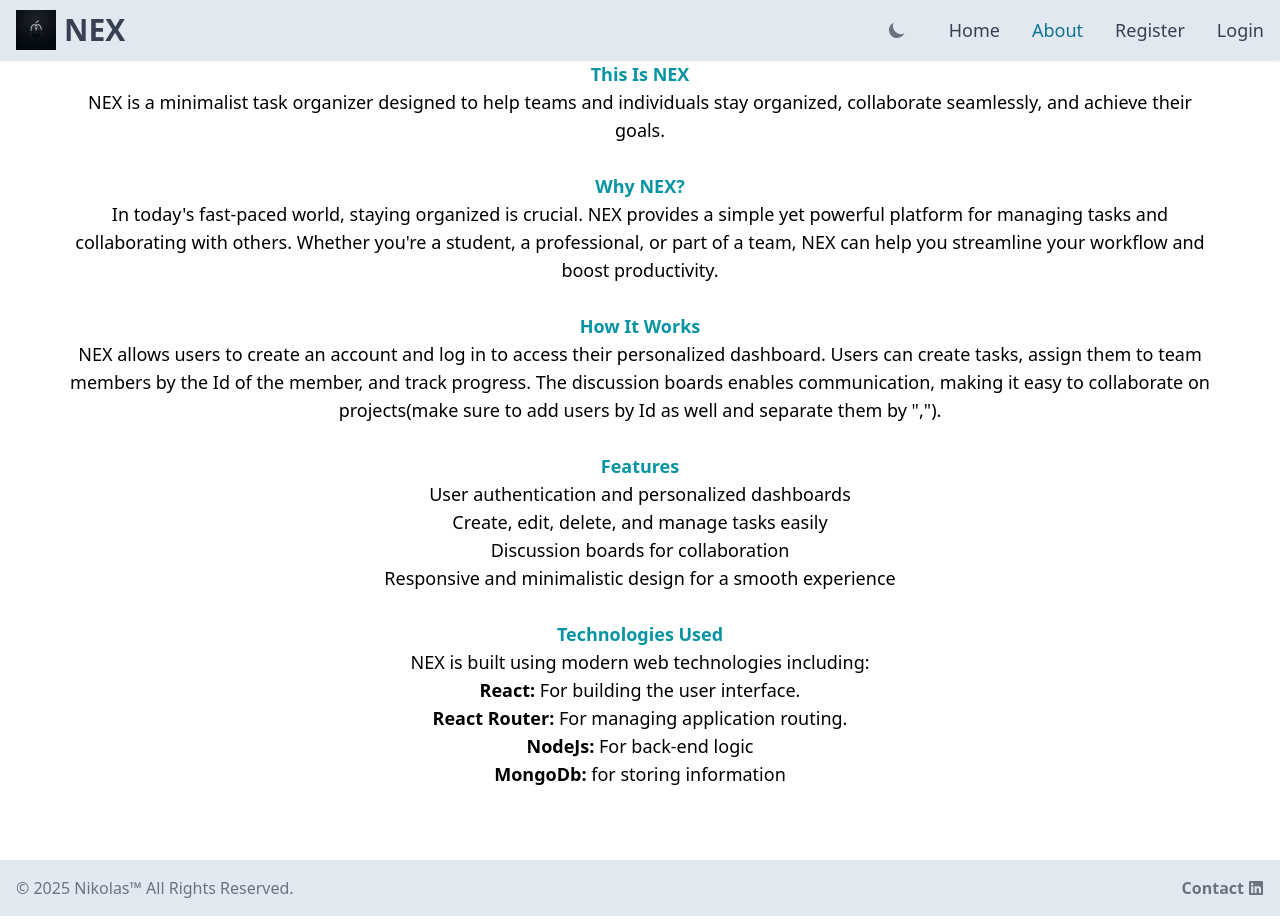
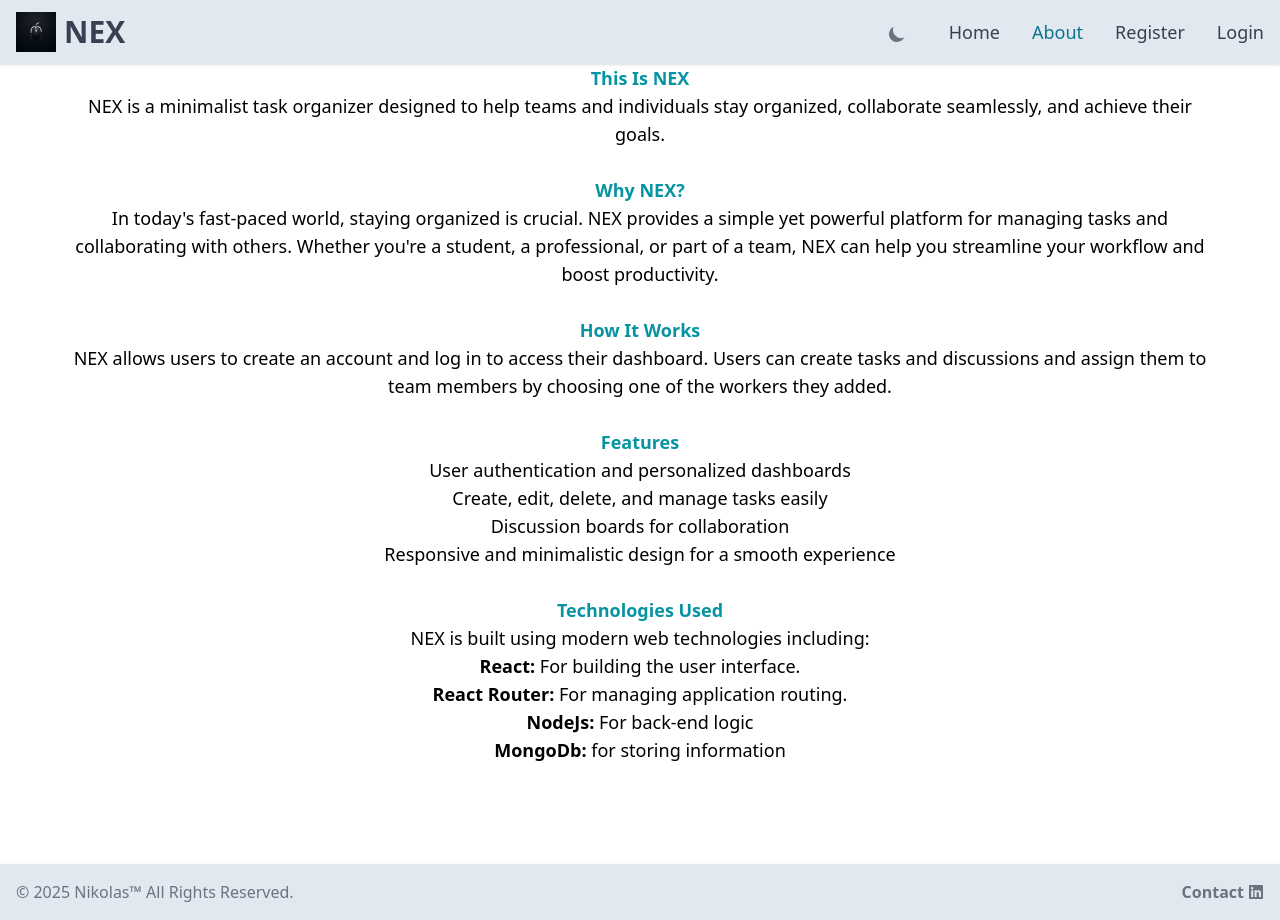
Before and after one commit to Nicholas5554/FrontEnd--Major-Project, a React (Vite) app: page /about in a window 1280 px wide. Built offline with nearby package versions, Linux system fonts and the light colour scheme; no server answers.

Commit message:
fixed night mode icon

```diff
--- a/src/Pages/About/About.tsx
+++ b/src/Pages/About/About.tsx
@@ -14,7 +14,7 @@ const About = () => {
             <br />
             <h2 className="font-bold text-teal-500">How It Works</h2>
             <p>
-                NEX allows users to create an account and log in to access their personalized dashboard. Users can create tasks, assign them to team members by the Id of the member, and track progress. The discussion boards enables communication, making it easy to collaborate on projects(make sure to add users by Id as well and separate them by ",").
+                NEX allows users to create an account and log in to access their dashboard. Users can create tasks and discussions and assign them to team members by choosing one of the workers they added.
             </p>
             <br />
 
--- a/src/components/Header/Header.tsx
+++ b/src/components/Header/Header.tsx
@@ -28,20 +28,20 @@ const Header = () => {
                     <TextInput rightIcon={FaSearch} onChange={search} />
                 </Navbar.Brand>}
 
-                <DarkThemeToggle className="mt-0.8" />
+                <DarkThemeToggle className="mt-1" />
 
                 {!user && <Navbar.Link as={Link} href="/" to="/" active={loc === '/'} className="relative hover:after:w-full after:absolute after:left-0 after:-bottom-1
-           after:h-[2px] after:w-0 after:bg-blue-500 after:transition-all after:duration-300 text-lg mt-1.5">
+           after:h-[2px] after:w-0 after:bg-blue-500 after:transition-all after:duration-300 text-lg mt-2">
                     Home
                 </Navbar.Link>}
 
                 <Navbar.Link as={Link} href="/about" to="/about" active={loc === '/about'} className="relative hover:after:w-full after:absolute after:left-0 after:-bottom-1
-           after:h-[2px] after:w-0 after:bg-blue-500 after:transition-all after:duration-300 text-lg mt-1.5">
+           after:h-[2px] after:w-0 after:bg-blue-500 after:transition-all after:duration-300 text-lg mt-2">
                     About
                 </Navbar.Link>
 
                 {user && (<Navbar.Link as={Link} href="/profile" to="/profile" active={loc === '/profile'} className="relative hover:after:w-full after:absolute after:left-0 after:-bottom-1
-           after:h-[2px] after:w-0 after:bg-blue-500 after:transition-all after:duration-300 text-lg mt-1.5">
+           after:h-[2px] after:w-0 after:bg-blue-500 after:transition-all after:duration-300 text-lg mt-2">
                     Profile
                 </Navbar.Link>)}
 
@@ -154,20 +154,20 @@ const Header = () => {
                 </Dropdown>}
 
                 {!user && (<Navbar.Link as={Link} href="/register" to="/register" active={loc === '/register'} className="relative hover:after:w-full after:absolute after:left-0 after:-bottom-1
-           after:h-[2px] after:w-0 after:bg-blue-500 after:transition-all after:duration-300 text-lg mt-1.5">
+           after:h-[2px] after:w-0 after:bg-blue-500 after:transition-all after:duration-300 text-lg mt-2">
                     Register
                 </Navbar.Link>)}
 
                 {!user && (
                     <Navbar.Link as={Link} href="/login" to="/login" active={loc === '/login'} className="relative hover:after:w-full after:absolute after:left-0 after:-bottom-1
-           after:h-[2px] after:w-0 after:bg-blue-500 after:transition-all after:duration-300 text-lg mt-1.5">
+           after:h-[2px] after:w-0 after:bg-blue-500 after:transition-all after:duration-300 text-lg mt-2">
                         Login
                     </Navbar.Link>
                 )}
 
                 {user && (
                     <Navbar.Link className="relative hover:after:w-full after:absolute after:left-0 after:-bottom-1
-           after:h-[2px] after:w-0 after:bg-red-600 after:transition-all after:duration-300 text-lg cursor-pointer mt-1.5"
+           after:h-[2px] after:w-0 after:bg-red-600 after:transition-all after:duration-300 text-lg cursor-pointer mt-2"
                         onClick={logout}
                         style={{
                             color: "crimson", fontWeight: "bold"
```
